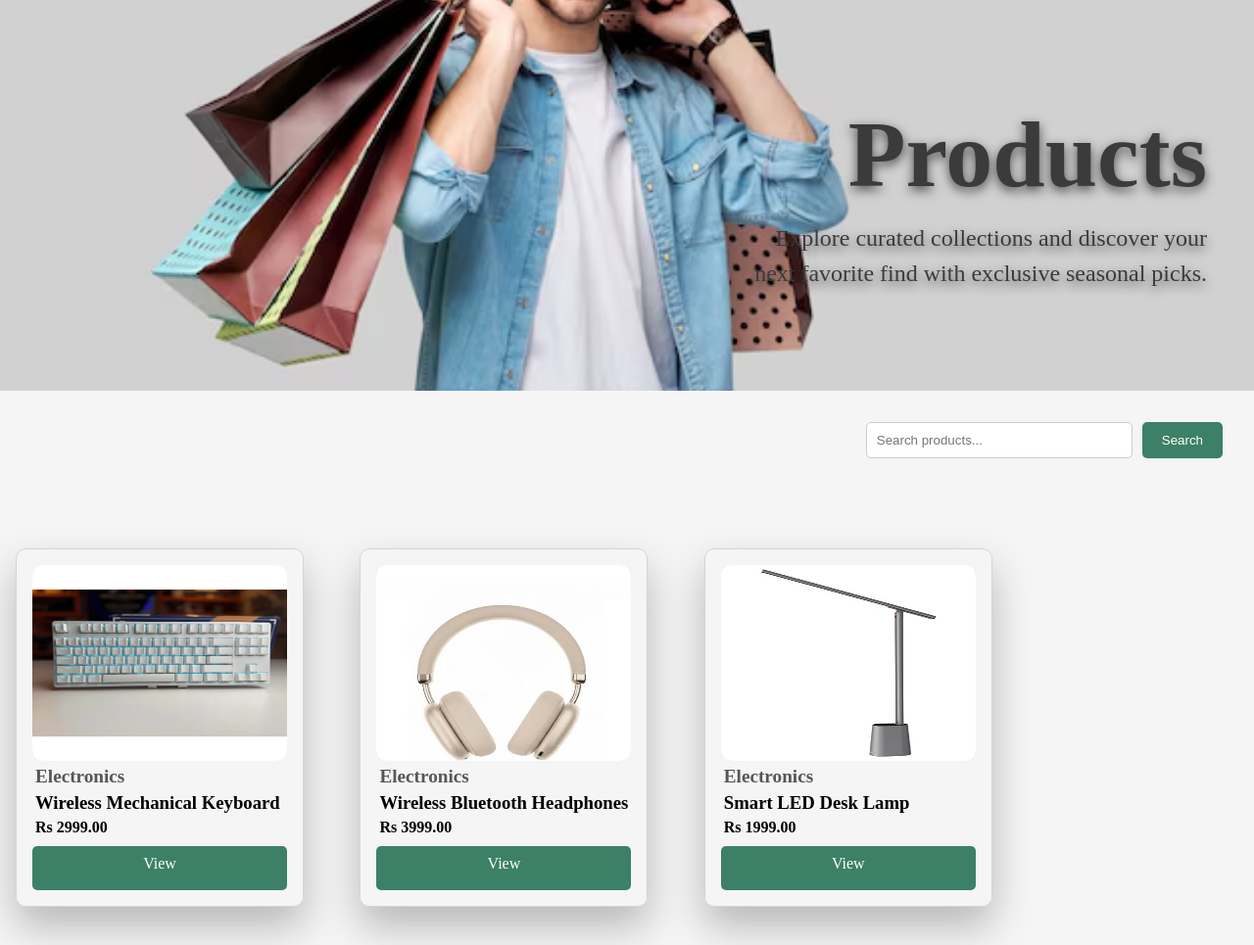
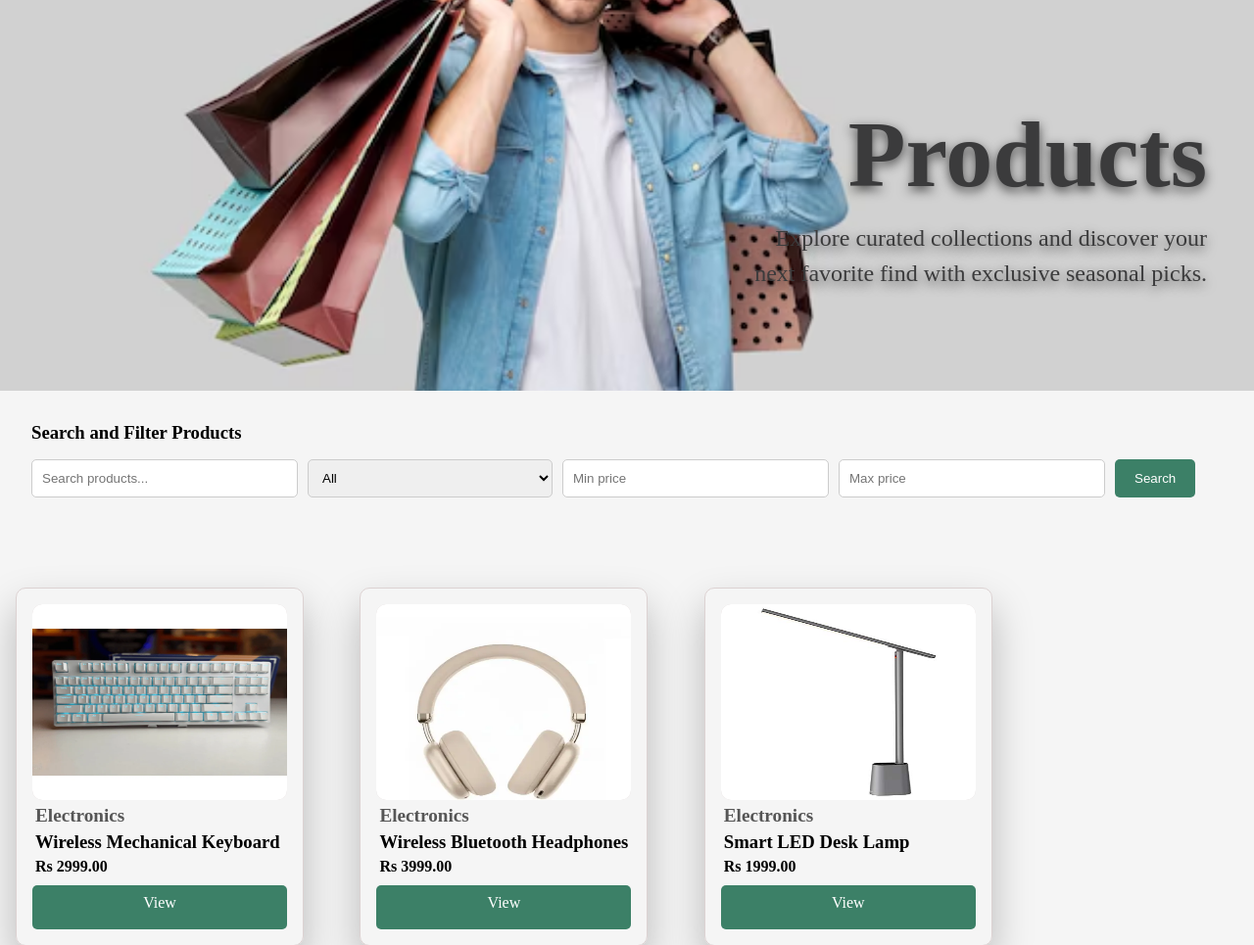
Before and after one commit to Benyameen-cs/Ecommerce-website, a Django app: page /products/ in a window 1280 px wide. Shown: the part 99-1064 px from the top of the page at 98% size. Run offline with Django 5.2, Linux system fonts and the light colour scheme; data comes from the database, SQL or seed files in the repository.

Commit message:
build the products  filtering functionality

```diff
--- a/apps/products/views.py
+++ b/apps/products/views.py
@@ -3,24 +3,76 @@ from django.http import HttpResponse
 from django.core.paginator import Paginator
 from django.db.models import Q
 from .models import Product , Category
+from decimal import Decimal , InvalidOperation
+from django.contrib import messages
 # Create your views here.
 
 
 def product_list(req):
 
-    search = req.GET.get('search')
+    search_query = req.GET.get('q' , '').strip()
+    category = req.GET.get('category', '').strip()
+    min_price = req.GET.get('min_price' , '').strip()
+    max_price = req.GET.get('max_price' , '').strip()
+
     products = Product.objects.all()
-    if search:
-        page_products = products.filter(Q(name__icontains=search) | Q(description__icontains=search))
-    else:
-        paginator = Paginator(products, 12)
-        page_number = req.GET.get('page')
-        page_products = paginator.get_page(page_number)
+    categories = Category.objects.all()
+
+    min_price_value = None
+    max_price_value = None
+
+    if min_price:
+        try:
+            min_price_value = Decimal(min_price)
+            if min_price_value < 0:
+                min_price_value = None
+                messages.error(req , 'Minimum price cannot be negative')
+        except InvalidOperation:
+            messages.error(req,'Invlaid minimum price...')
+    if max_price:
+        try:
+            max_price_value = Decimal(max_price)
+            if max_price_value < 0:
+                max_price_value = None
+                messages.error(req , 'Maximum price cannot be negative..')
+        except InvalidOperation:
+            messages.error(req ,'Invalid maximum price..')
+
+    if search_query:
+        products = products.filter(Q(name__icontains=search_query) | Q(description__icontains=search_query))
+    if category:
+        products = products.filter(category__name__iexact = category )
+
+
+    invalid_price_range = False
+
+    if min_price_value is not None and max_price_value is not None and min_price_value> max_price_value:
+            messages.error(req , 'minimum price cannot be greater than miximum..')
+            invalid_price_range =True
+    if not invalid_price_range:
+        if min_price_value is not None:
+            products = products.filter(price__gte = min_price_value)
+        if max_price_value is not None:
+            products = products.filter(price__lte = max_price_value)
+
+    query_params = req.GET.copy()
+    query_params.pop('page', None)
+
+    paginator = Paginator(products, 9)
+    page_number = req.GET.get('page')
+    page_products = paginator.get_page(page_number)
 
 
 
     context  = {
-        "products" : page_products
+        "products" : page_products,
+        'categories': categories,
+
+        'search_query' : search_query,
+        'category' : category,
+        'min_price' : min_price ,
+        'max_price' : max_price,
+        'query_params' : query_params.urlencode(),
     }
     return render(req , 'products/product_list.html' , context)
 
--- a/static/CSS/products.css
+++ b/static/CSS/products.css
@@ -57,19 +57,22 @@
 
 /*  Search Container css  */
 
-.search-container{
+.search-filter-container{
     padding: 2rem 2rem;
     display: flex;
-    justify-content: end;
+    flex-direction: column;
+    gap: 1rem;
 
 }
 
-.search-form{
+.search-filter-form{
     display: flex;
     gap: 10px;
 }
 
-.searchInput{
+.search-filter-form input[type="text"],
+.search-filter-form input[type="number"],
+.search-filter-form .category-filter{
     padding: 10px;
     border: 1px solid #ccc;
     border-radius: 5px;
--- a/templates/products/product_list.html
+++ b/templates/products/product_list.html
@@ -19,9 +19,26 @@
                 <p>Explore curated collections and discover your next favorite find with exclusive seasonal picks.</p>
             </div>
         </div>
-        <div class="search-container">
-            <form action="{% url 'product_list' %}" method="get" class="search-form">
-                <input type="text" class="searchInput" id="searchInput" placeholder="Search products..." name="search">
+        <div class="search-filter-container">
+            <h3>Search and Filter Products</h3>
+            <form action="{% url 'product_list' %}" method="get" class="search-filter-form">
+
+                <input type="text" value="{{ search_query }}" placeholder="Search products..." name="q">
+
+                <select class="category-filter" name="category">
+                    <option value="">All</option>
+                    {% for category_item in categories %}
+                        <option value="{{ category_item.name }}"
+                            {% if category == category_item %}
+                                selected
+                            {% endif %}
+                        >
+                            {{category_item.name}}
+                        </option>
+                    {% endfor %}
+                </select>
+                <input type="number" placeholder="Min price" value="{{ min_price }}" min="0" name="min_price" >
+                <input type="number"  placeholder="Max price" value="{{max_price}}" min="0" name="max_price" >
                 <button type="submit" class="searchButton">Search</button>
             </form>
         </div>
@@ -49,13 +66,13 @@
         <div class="pagination">
             {% if products.has_previous %}
                 <a href= '?page=1'>&laquo; First</a>
-                <a href="?page={{ products.previous_page_number }}">Previous</a>
+                <a href="?{{query_params}}&page={{ products.previous_page_number }}">Previous</a>
             {% endif %}
 
             <span class="current-page">Page {{ products.number }} of {{ products.paginator.num_pages }}</span>
 
             {% if products.has_next %}
-                <a href="?page={{ products.next_page_number }}">Next</a>
+                <a href="?{{ query_params }}&page={{ products.next_page_number }}">Next</a>
             {% endif %}
         </div>
     </main>
```
